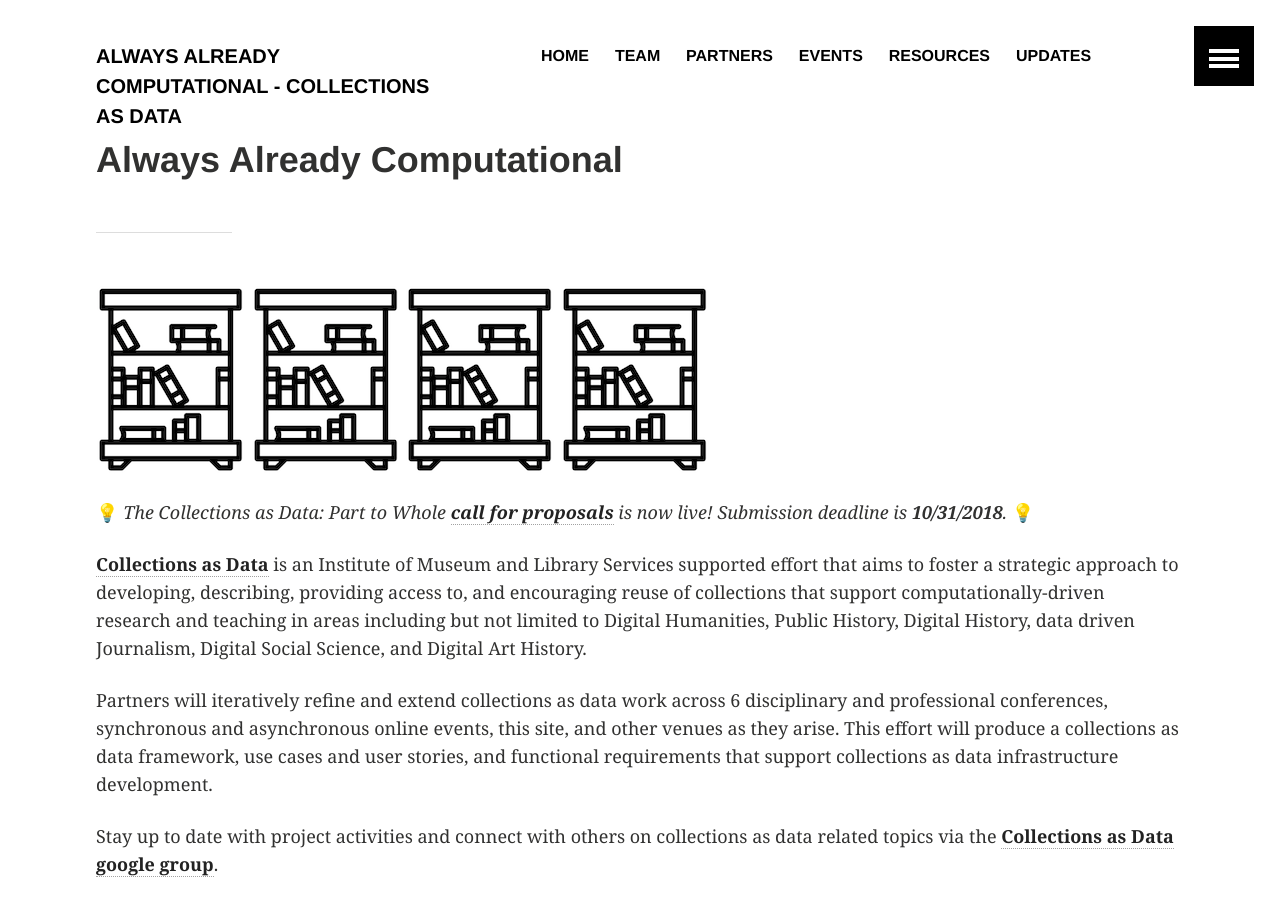
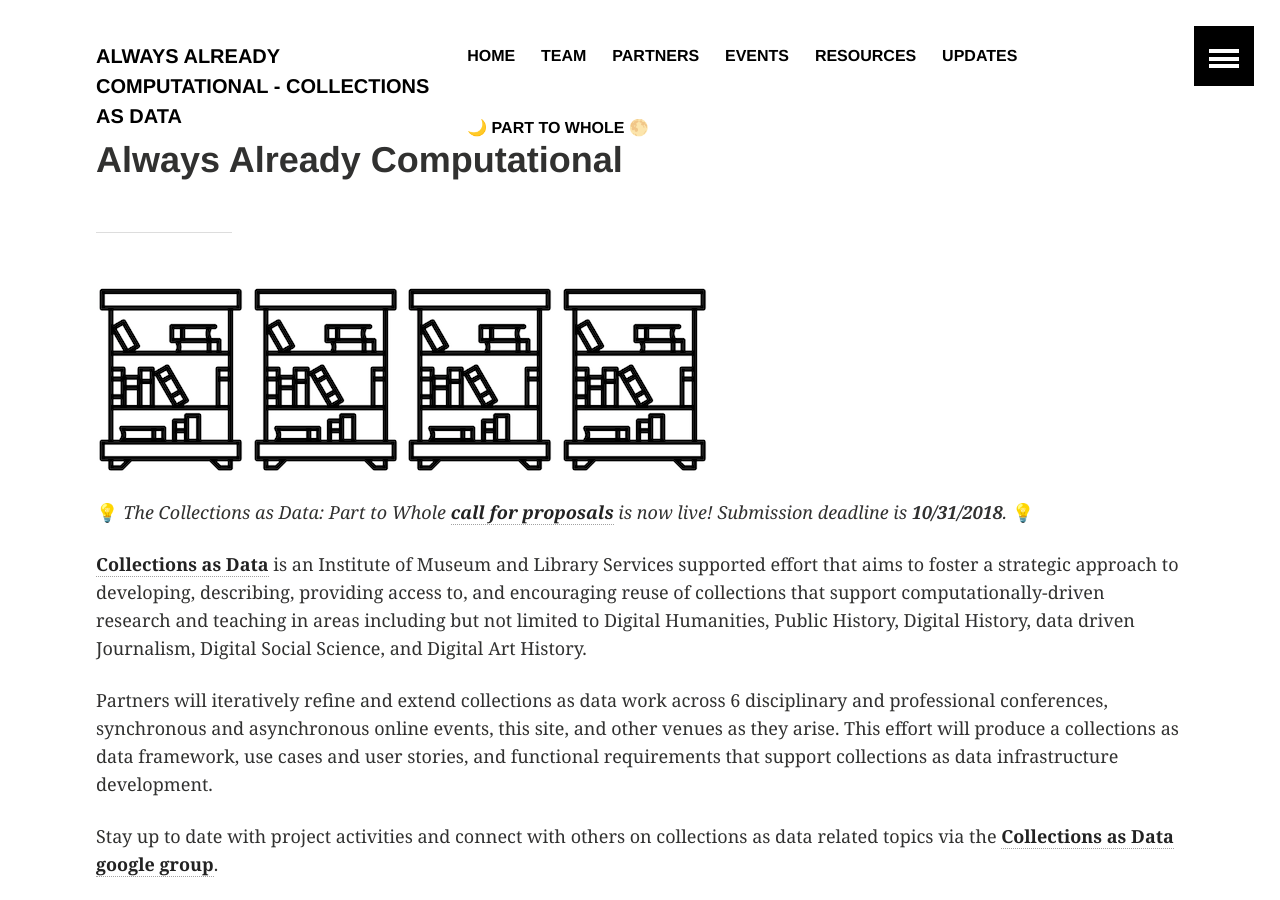
Before and after one commit to collectionsasdata/collectionsasdata.github.io, a Jekyll site: the page built from index.md, in a window 1280 px wide and 900 px high. Built offline with Jekyll 4.4.1, drawn with Linux system fonts in a browser that asks for light colours.

Commit message:
Update navigation.yml

```diff
--- a/_data/navigation.yml
+++ b/_data/navigation.yml
@@ -29,3 +29,8 @@
   url: /updates/
   excerpt:
   image:
+
+- title: 🌙 Part to Whole 🌕
+  url: /part2whole/
+  excerpt:
+  image:
```
